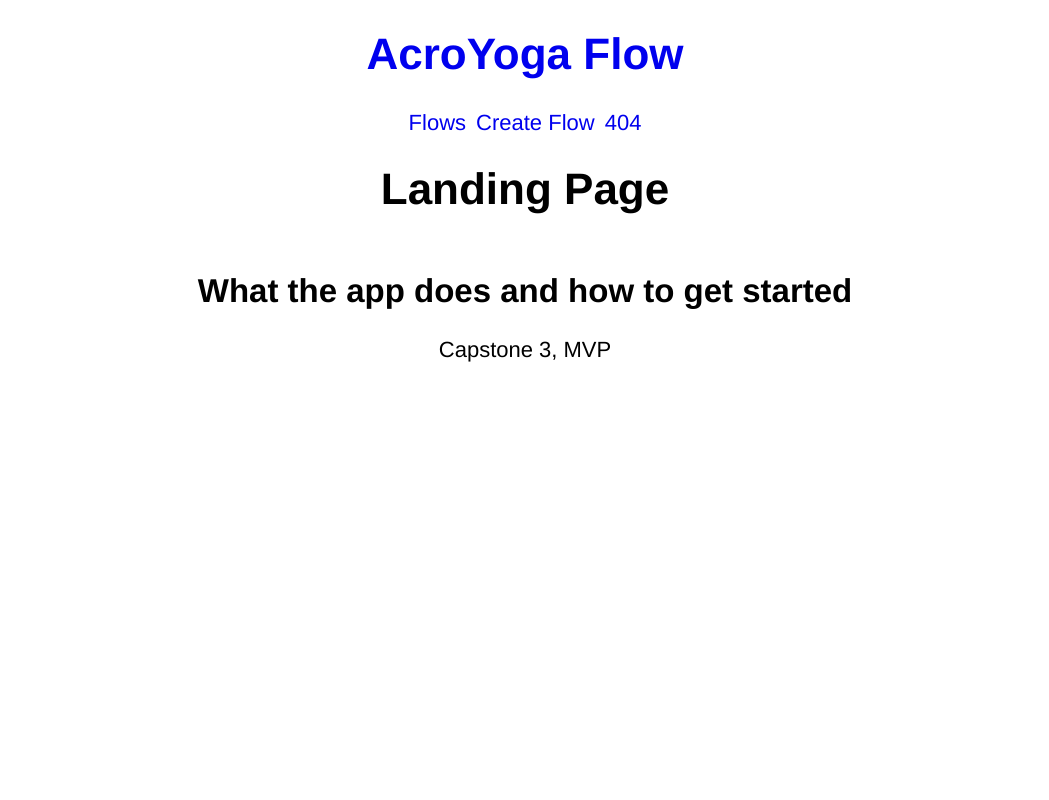
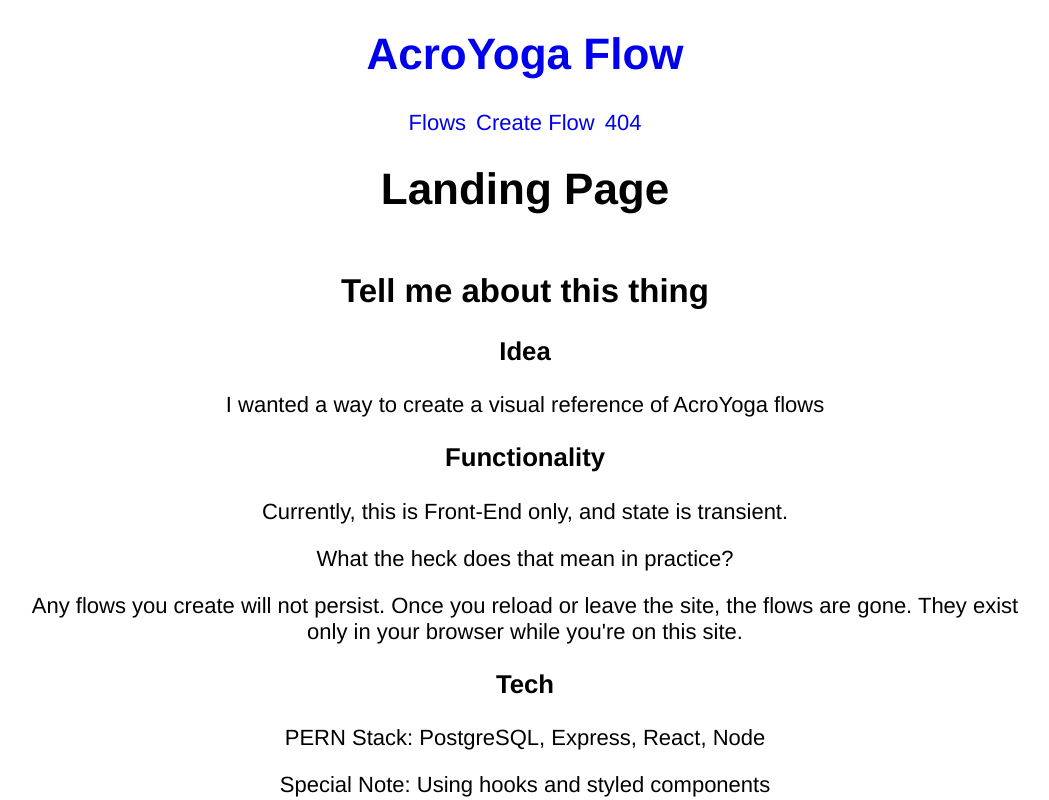
Before and after one commit to ZenMnky/acroyoga-flow-client, a React (Create React App) app: page / in a window 1280 px wide. Shown: the top 800 px of the page, without its empty margins (115-1164 px from the left). Built offline with nearby package versions, Linux system fonts and the light colour scheme; what cuid would draw is missing.

Commit message:
adds some content to the landing page

```diff
--- a/src/Components/DescriptionSection/DescriptionSection.js
+++ b/src/Components/DescriptionSection/DescriptionSection.js
@@ -3,6 +3,7 @@ import styled from 'styled-components';
 const DescriptionSection = styled.section`
     text-align: center;
     margin: 5px auto 5px;
+    max-width: 80vw;
 `;
 
 export default DescriptionSection;
--- a/src/Views/LandingPage/LandingPage.js
+++ b/src/Views/LandingPage/LandingPage.js
@@ -1,13 +1,36 @@
 import React from 'react';
+import DescriptionSection from '../../Components/DescriptionSection/DescriptionSection';
 import ContentContainer from '../../Components/FlowDesign/ContentContainer';
 
 export default function LandingPage() {
+
   return (
     <ContentContainer fullView>
       <h1>Landing Page</h1>
       <div>
-        <h2>What the app does and how to get started</h2>
-        <p>Capstone 3, MVP</p>
+        <h2>Tell me about this thing</h2>
+        <DescriptionSection>
+          <h3>Idea</h3>
+          <p>{`I wanted a way to create a visual reference of AcroYoga flows`}</p>
+        </DescriptionSection>
+        <DescriptionSection>
+          <h3> Functionality </h3>
+          <p>
+            {`Currently, this is Front-End only, and state is transient.`}
+          </p>
+          <p>
+            {`What the heck does that mean in practice?`}
+          </p>
+          <p>{`Any flows you create will not persist.
+              Once you reload or leave the site, the flows are gone.
+              They exist only in your browser while you're on this site.`}</p>
+        </DescriptionSection>
+        <DescriptionSection>
+          <h3>Tech</h3>
+          <p>PERN Stack: PostgreSQL, Express, React, Node</p>
+          <p>Special Note: Using hooks and styled components</p>
+        </DescriptionSection>
+
       </div>
     </ContentContainer>
   );
```
